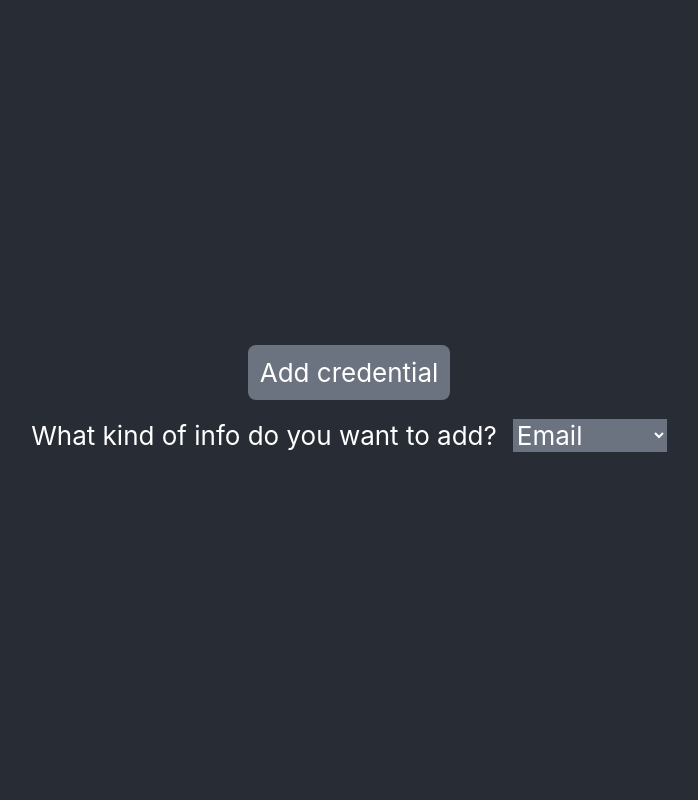
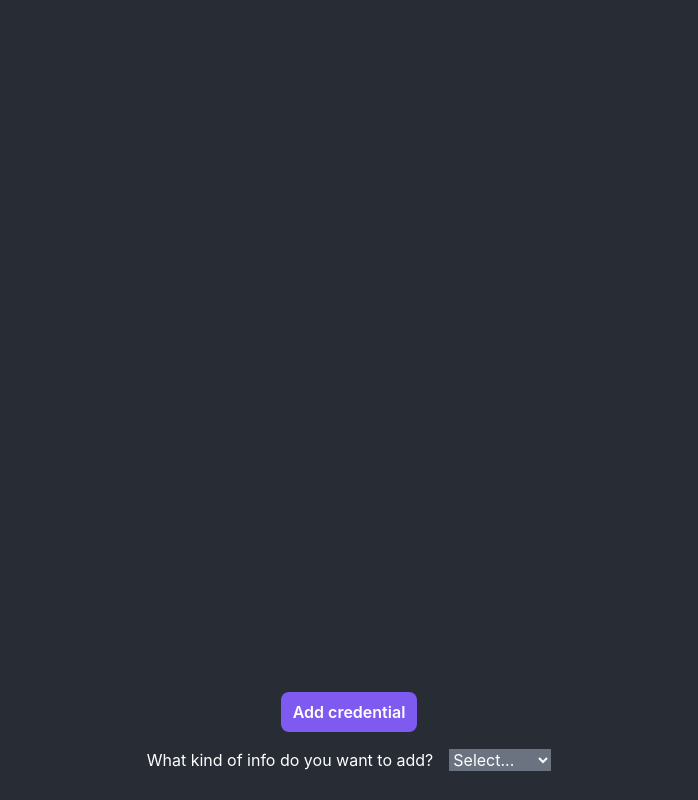
Before and after one commit to zacBkh/chrome-clipboard, a React (Create React App) app: page / in a window 1280 px wide. Both pictures are taken after a click on the button "Add credential". Shown: the whole page, without its empty margins (291-989 px from the left). Built offline with nearby package versions, Linux system fonts and the light colour scheme.

Commit message:
feat: add field deletion & copy

```diff
--- a/package.json
+++ b/package.json
@@ -3,10 +3,12 @@
   "version": "0.1.0",
   "private": true,
   "dependencies": {
+    "@types/chrome": "^0.0.244",
     "@types/react": "^18.2.21",
     "@types/react-dom": "^18.2.7",
     "react": "^18.2.0",
     "react-dom": "^18.2.0",
+    "react-icons": "^4.10.1",
     "react-scripts": "5.0.1",
     "typescript": "^4.9.5",
     "web-vitals": "^2.1.4"
--- a/src/App.css
+++ /dev/null
@@ -1,38 +0,0 @@
-.App {
-  text-align: center;
-}
-
-.App-logo {
-  height: 40vmin;
-  pointer-events: none;
-}
-
-@media (prefers-reduced-motion: no-preference) {
-  .App-logo {
-    animation: App-logo-spin infinite 20s linear;
-  }
-}
-
-.App-header {
-  background-color: #282c34;
-  min-height: 100vh;
-  display: flex;
-  flex-direction: column;
-  align-items: center;
-  justify-content: center;
-  font-size: calc(10px + 2vmin);
-  color: white;
-}
-
-.App-link {
-  color: #61dafb;
-}
-
-@keyframes App-logo-spin {
-  from {
-    transform: rotate(0deg);
-  }
-  to {
-    transform: rotate(360deg);
-  }
-}
--- a/src/App.tsx
+++ b/src/App.tsx
@@ -1,24 +1,30 @@
-import logo from './logo.svg'
-import './App.css'
-
-import { useState } from 'react'
+import { useState, useEffect } from 'react'
 
 import AddInfoBtn from './components/add-info-button'
 import TypeOfField from './components/type-of-field'
 import InputNewInfo from './components/input-new-field'
+import InfoDisplayer from './components/info-displayers'
 
-import { FIELD_TYPES } from './constants'
-const { EMAIL } = FIELD_TYPES
+import {
+  setChromeStorage,
+  getChromeStorageAll,
+  getChromeStorage,
+} from './components/services/chrome-storage'
+
+import { FIELD_TYPES, StoredDataTypes } from './constants'
+const { SELECT_DEFAULT } = FIELD_TYPES
 
 const App = () => {
   // 0 = nothing
   // 1 = clicked add credentials select is here
   // 2 = confirmed the type of input, now field is here
-  // 3 = confirmed and saved info
   const [step, setStep] = useState(0)
 
-  const [selectedFieldType, setselectedFieldType] = useState<FIELD_TYPES>(EMAIL)
+  const [selectedFieldType, setselectedFieldType] =
+    useState<FIELD_TYPES>(SELECT_DEFAULT)
   const [infoData, setInfoData] = useState('')
+
+  const [allStoredData, setAllStoredData] = useState<StoredDataTypes[]>()
 
   // on button click
   const handleAddInfoRequest = () => {
@@ -40,14 +46,81 @@ const App = () => {
   }
 
   // confirmed new info
-  const handleConfirmedNewInfo = () => {
+  const handleConfirmedNewInfo = async () => {
     console.log('selectedFieldType', selectedFieldType)
     console.log('infoData', infoData)
-    setStep(3)
+    setStep(0)
+
+    // Set data in chrome storage
+    setChromeStorage(selectedFieldType, infoData)
+
+    // To get all
+    try {
+      const allDataStored = await getChromeStorageAll()
+      console.log('allDataStored', allDataStored)
+    } catch (error) {
+      console.error('Error while getting data:', error)
     }
+
+    // To get ONE
+    try {
+      const specificData = await getChromeStorage(selectedFieldType)
+      console.log('allDataStored', specificData)
+    } catch (error) {
+      console.error('Error while getting data:', error)
+    }
+  }
+
+  // Fetch all saved info on render
+  useEffect(() => {
+    const fetchData = async () => {
+      try {
+        const allDataStored = await getChromeStorageAll()
+        console.log('allDataStored', allDataStored)
+
+        const allDataArray = Object.entries(allDataStored).map(
+          ([key, value]) => ({
+            property: key as FIELD_TYPES,
+            value: value as string,
+          })
+        )
+
+        console.log('allDataArray', allDataArray)
+        setAllStoredData(allDataArray)
+      } catch (error) {
+        console.error('Error while getting data:', error)
+      }
+    }
+    fetchData()
+
+    // // Listen for changes in chrome storage
+    // const storageChangeListener = (changes: {
+    //   [key: string]: chrome.storage.StorageChange
+    // }) => {
+    //   // Handle the changes here
+    //   console.log('Storage changes:', changes)
+
+    //   // Fetch updated data
+    //   fetchData()
+    // }
+
+    // chrome.storage.onChanged.addListener(storageChangeListener)
+
+    // // Clean up the listener when component unmounts
+    // return () => {
+    //   chrome.storage.onChanged.removeListener(storageChangeListener)
+    // }
+  }, [])
+
   return (
-    <div className="App">
-      <header className="App-header flex flex-col gap-y-4 items-center">
+    <div className="min-h-screen bg-[#282c34] flex flex-col justify-between text-white p-4 text-base">
+      <div className="flex flex-col gap-y-2 items-start">
+        {allStoredData?.map((item) => (
+          <InfoDisplayer data={item.value} fieldType={item.property} />
+        ))}
+      </div>
+
+      <div className="flex flex-col gap-y-4 items-center p-3">
         <AddInfoBtn onAddInfoHandler={handleAddInfoRequest} />
 
         {step > 0 ? (
@@ -65,9 +138,9 @@ const App = () => {
             />
             <button
               onClick={handleConfirmedNewInfo}
-              className="bg-[#0e6173] rounded px-3 py-[10px]"
+              className="bg-[#7f5af0] font-semibold rounded px-3 py-[10px]"
             >
-              Enregistrer
+              Save
             </button>
           </>
         ) : (
@@ -86,7 +159,7 @@ const App = () => {
           >
             Learn React
           </a> */}
-      </header>
+      </div>
     </div>
   )
 }
--- a/src/components/add-info-button.tsx
+++ b/src/components/add-info-button.tsx
@@ -8,7 +8,7 @@ const AddInfoBtn: FC<propsType> = ({ onAddInfoHandler }) => {
   return (
     <button
       onClick={onAddInfoHandler}
-      className="bg-gray-500 px-3 py-2 rounded-lg"
+      className="bg-[#7f5af0] font-semibold px-3 py-2 rounded-lg"
     >
       Add credential
     </button>
--- /dev/null
+++ b/src/components/info-displayers.tsx
@@ -0,0 +1,34 @@
+import { FC } from 'react'
+import { FIELD_TYPES } from '../constants'
+
+import { BiCopy } from 'react-icons/bi'
+import { AiOutlineDelete } from 'react-icons/ai'
+
+import { handleCopyClick } from './services/utils'
+import { deleteChromeStorage } from './services/chrome-storage'
+
+interface InfoDisplayerProps {
+  fieldType: FIELD_TYPES
+  data: string
+}
+
+const InfoDisplayer: FC<InfoDisplayerProps> = ({ fieldType, data }) => {
+  const style = 'p-2 bg-transparent hover:bg-[#a2a3a35c] cursor-pointer rounded'
+
+  return (
+    <div className="flex gap-x-4 items-center w-full justify-between mx-auto">
+      {/* <p>{fieldType}</p> */}
+      <p>{data}</p>
+      <div className="text-white flex items-center">
+        <div onClick={() => handleCopyClick(data)} className={style}>
+          <BiCopy />
+        </div>
+        <div onClick={() => deleteChromeStorage(fieldType)} className={style}>
+          <AiOutlineDelete />
+        </div>
+      </div>
+    </div>
+  )
+}
+
+export default InfoDisplayer
--- /dev/null
+++ b/src/components/services/chrome-storage.ts
@@ -0,0 +1,44 @@
+import { FIELD_TYPES } from '../../constants'
+interface setChromeStorageTypes {
+  (selectedFieldType: FIELD_TYPES, infoData: string): void
+}
+
+export const setChromeStorage: setChromeStorageTypes = (
+  selectedFieldType,
+  infoData
+) => {
+  try {
+    chrome.storage.local.set({ [selectedFieldType]: infoData }, () => {
+      console.log('Data stored')
+    })
+  } catch (error) {
+    console.error('Error while setting data:', error)
+  }
+}
+
+interface getChromeStorageTypes {
+  (selectedFieldType: FIELD_TYPES): any
+}
+
+export const getChromeStorage: getChromeStorageTypes = (selectedFieldType) => {
+  return new Promise((resolve, reject) => {
+    chrome.storage.local.get([selectedFieldType], (result) => {
+      resolve(result)
+    })
+  })
+}
+
+export const getChromeStorageAll = (): any => {
+  return new Promise((resolve, reject) => {
+    chrome.storage.local.get(null, (data) => {
+      resolve(data)
+    })
+  })
+}
+
+export const deleteChromeStorage: getChromeStorageTypes = async (
+  fieldToDelete
+) => {
+  console.log('fieldToDelete', fieldToDelete)
+  await chrome.storage.local.remove([fieldToDelete])
+}
--- /dev/null
+++ b/src/components/services/utils.ts
@@ -0,0 +1,9 @@
+export const handleCopyClick = async (textToCopy: string) => {
+  try {
+    await navigator.clipboard.writeText(textToCopy)
+    // setIsCopied(true)
+    // setTimeout(() => setIsCopied(false), 2000) // Reset copied state after 2 seconds
+  } catch (error) {
+    console.error('Copying to clipboard failed:', error)
+  }
+}
--- a/src/components/type-of-field.tsx
+++ b/src/components/type-of-field.tsx
@@ -1,7 +1,7 @@
 import { ChangeEvent, FC } from 'react'
 
 import { FIELD_TYPES } from '../constants'
-const { EMAIL, FIRST_NAME, LAST_NAME, COUNTRY } = FIELD_TYPES
+const { EMAIL, FIRST_NAME, LAST_NAME, COUNTRY, SELECT_DEFAULT } = FIELD_TYPES
 
 interface propsType {
   onAddField: (newlySelectedField: FIELD_TYPES) => void
@@ -22,6 +22,10 @@ const TypeOfField: FC<propsType> = ({ onAddField, field }) => {
         className="bg-gray-500"
         onChange={handleSelectChange}
       >
+        {field === SELECT_DEFAULT && (
+          <option value={SELECT_DEFAULT}>Select...</option>
+        )}
+
         <option value={EMAIL}>Email</option>
         <option value={FIRST_NAME}>First Name</option>
         <option value={LAST_NAME}>Last Name</option>
--- a/src/constants.ts
+++ b/src/constants.ts
@@ -1,4 +1,5 @@
 export enum FIELD_TYPES {
+  SELECT_DEFAULT = 'Select',
   EMAIL = 'email',
   FIRST_NAME = 'first name',
   LAST_NAME = 'last name',
@@ -6,8 +7,14 @@ export enum FIELD_TYPES {
 }
 
 export const INPUT_TYPES = {
+  [FIELD_TYPES.SELECT_DEFAULT]: 'xx',
   [FIELD_TYPES.EMAIL]: 'email',
   [FIELD_TYPES.FIRST_NAME]: 'text',
   [FIELD_TYPES.LAST_NAME]: 'text',
   [FIELD_TYPES.COUNTRY]: 'text',
 }
+
+export interface StoredDataTypes {
+  property: FIELD_TYPES
+  value: string
+}
```
Also changed, not shown: public/manifest.json, 1 other file (tests, documents, lock files or other folders). Lines whose indentation alone changed are shown as unchanged.
